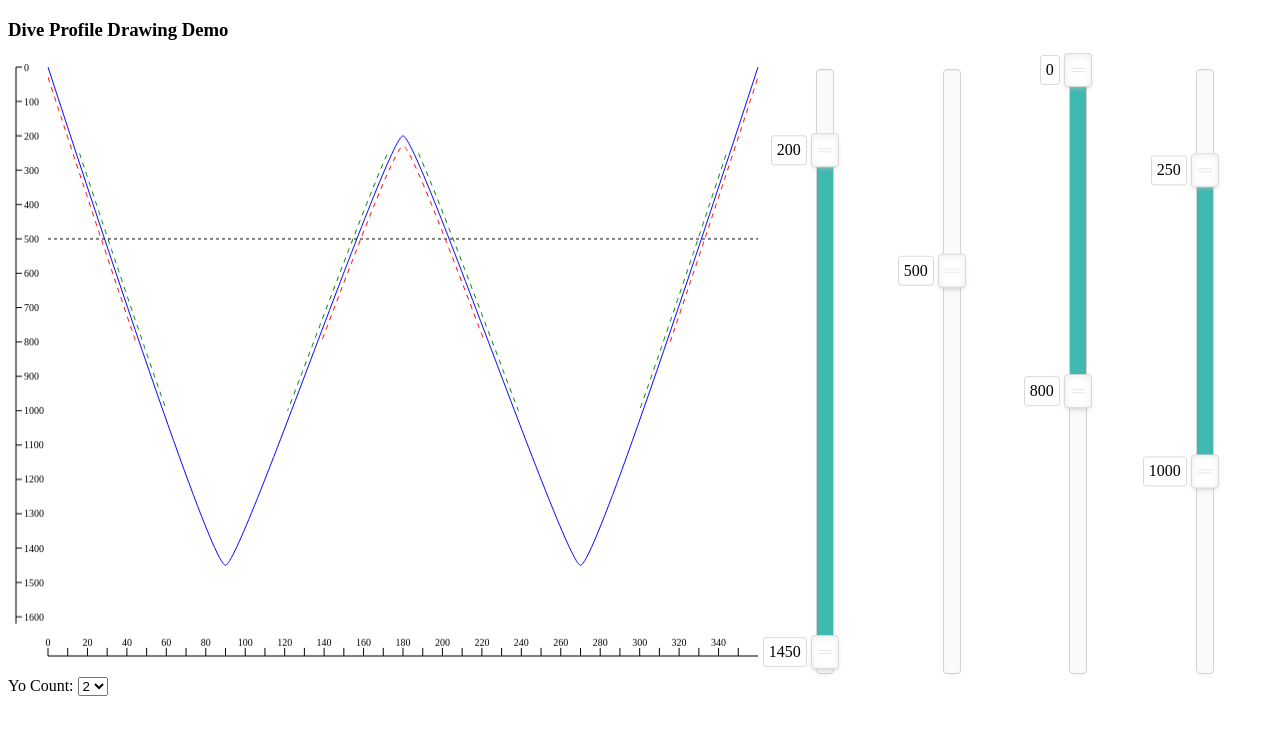
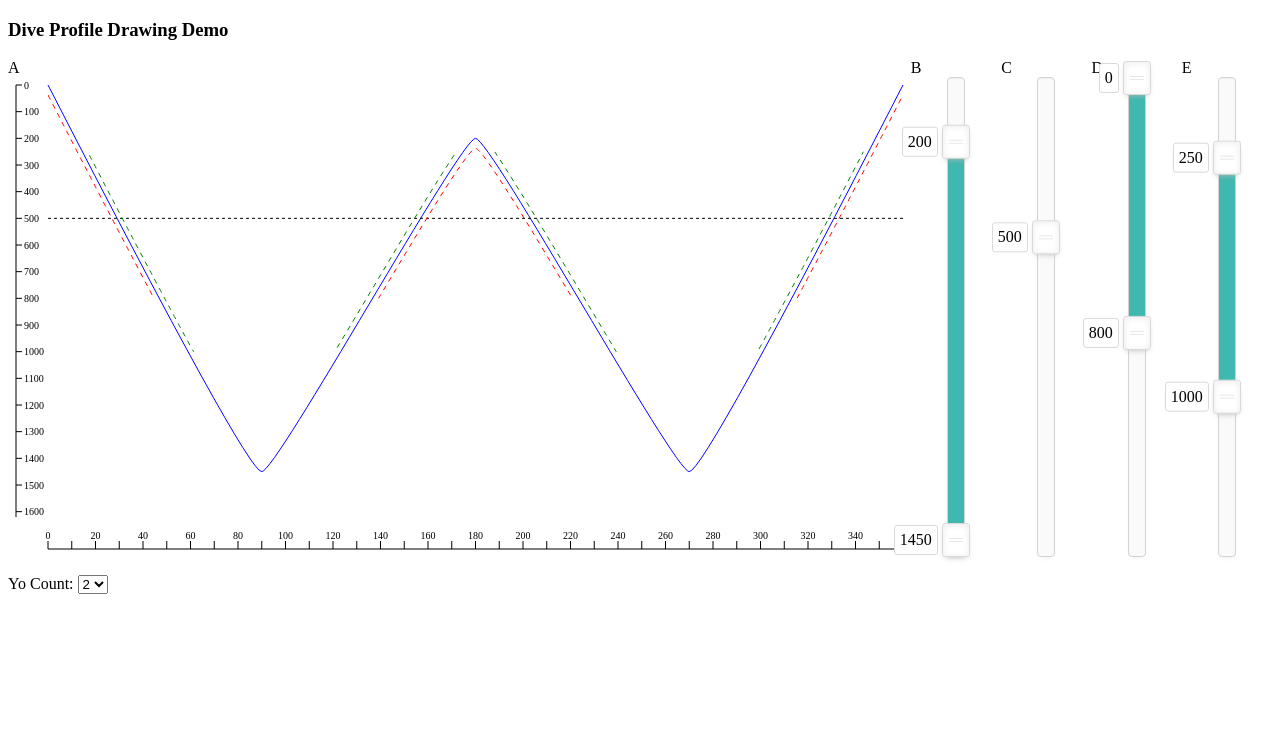
Before and after one commit to rjcarr/rjcarr.github.io, a plain HTML site: page divesandsliders.html in a window 1280 px wide. Drawn offline with nearby package versions, Linux system fonts and the light colour scheme.

Commit message:
added css grid formatting

```diff
--- a/divesandsliders.html
+++ b/divesandsliders.html
@@ -4,17 +4,38 @@
 	<meta charset="utf-8">
 	<title>Dive Drawing Demo</title>
 	<style>
-		#canvas {
-			border: 0px solid black;
+		/* grid container */
+		container {
+			width:100%;
+			display:grid;
+			grid-template-columns: 10fr 1fr 1fr 1fr 1fr;
 		}
 
-		th, td {
-			padding: 3px;
-			vertical-align: top;
+		/* selects every direct child div */
+		container > div {}
+
+		/* selects every 5th element as 1, 6, 11, etc */
+		container > div:nth-child(5n + 1) {}
+
+		/* selects the sixth element and after */
+		container > div:nth-child(n + 6) {
+			height: 480px;
 		}
 
-		input[type="text"] {
-			width: 50px;
+		/* the canvas needs to fill the entire grid cell */
+		container > div:nth-child(6) > canvas {
+			width: 100%;
+			height: 100%;
+		}
+
+		/* selects the div under the seventh element and after as the slider needs its own div and it needs to be sized */
+		container > div:nth-child(n + 7) > div {
+			height: 480px;
+		}
+
+		/* the slider containers need to be justified */
+		container > div:nth-child(n + 7) {
+			justify-self: center;
 		}
 
 	</style>
@@ -24,40 +45,39 @@
 <body>
 <h3>Dive Profile Drawing Demo</h3>
 
-<div style="width:100%;height:600px;display:flex;flex-wrap:wrap">
-	<!--
-	<div style="flex:60%;height:100px">
+<container>
+	<div>
 		A
 	</div>
-	<div style="flex:10%;height:100px">
+	<div>
 		B
 	</div>
-	<div style="flex:10%;height:100px">
+	<div>
 		C
 	</div>
-	<div style="flex:10%;height:100px">
+	<div>
 		D
 	</div>
-	<div style="flex:10%;height:100px">
+	<div>
 		E
 	</div>
-	-->
-	<div style="flex:60%">
-		<canvas id="canvas" style="width:100%;height:100%"></canvas>
+	<div id="canvas-container">
+		<canvas id="canvas"></canvas>
 	</div>
-	<div id="depth" style="flex:10%">
-		<div id="depth-container" style="height:100%;margin:10px 0px 10px 50px"></div>
+	<div>
+		<div id="depth-container"></div>
 	</div>
-	<div id="pump" style="flex:10%">
-		<div id="pump-container" style="height:100%;margin:10px 0px 10px 50px"></div>
+	<div>
+		<div id="pump-container"></div>
 	</div>
-	<div id="ctd" style="flex:10%">
-		<div id="ctd-container" style="height:100%;margin:10px 0px 10px 50px"></div>
+	<div>
+		<div id="ctd-container"></div>
 	</div>
-	<div id="optics" style="flex:10%">
-		<div id="optics-container" style="height:100%;margin:10px 0px 10px 50px"></div>
+	<div>
+		<div id="optics-container"></div>
 	</div>
-</div>
+</container>
+
 <br>
 <span>Yo Count: </span>
 <select id="yoselect">
@@ -493,16 +513,16 @@ document.getElementById("yoselect").addEventListener(
 let Sliders = (
 	function() {
 
-		let depthContainer = document.getElementById('depth-container');
-		let pumpContainer = document.getElementById('pump-container');
-		let ctdContainer = document.getElementById('ctd-container');
-		let opticsContainer = document.getElementById('optics-container');
+		let depthContainer = document.getElementById("depth-container");
+		let pumpContainer = document.getElementById("pump-container");
+		let ctdContainer = document.getElementById("ctd-container");
+		let opticsContainer = document.getElementById("optics-container");
 
 		// options for two handles
 		let depthOptions = {
 			range: {
-				'min': 0,
-				'max': 1500
+				"min": 0,
+				"max": 1500
 			},
 			start: [200, 1450],
 			connect: [false, true, false],
@@ -521,24 +541,24 @@ let Sliders = (
 
 			// allows us to do depth-down
 			// note not needed since default creates max at bottom
-			// direction: 'rtl',
+			// direction: "rtl",
 
 			// allows the range between handles to be dragged
-			// note this disables the default 'tap' behavior that animates the handles to the tapped position
-			// also note 'snap' might be a better option than 'tap' when animations break down
-			behaviour: 'drag',
+			// note this disables the default "tap" behavior that animates the handles to the tapped position
+			// also note "snap' might be a better option than 'tap" when animations break down
+			behaviour: "drag",
 
 			// might need to use this if the set keeps wigging out
 			// animate: false
 
 			// note: Set dimensions! Vertical sliders don't assume a default height, so a height needs to be set. Any unit can be used, including px, em or rem.
-			orientation: 'vertical'
+			orientation: "vertical"
 
 			// pips are nice but might take up too much room
 			// note there are a bunch of modes available so this might not be the best one
 			/*
 			pips: {
-				mode: 'steps',
+				mode: "steps",
 				density: 20,
 				filter: function(value, type) {
 					if(value % 100 == 0) {
@@ -563,7 +583,7 @@ let Sliders = (
 				start: [ 500 ],
 				connect: [false, false],
 				tooltips: true,
-				behaviour: 'snap'
+				behaviour: "snap"
 			}
 		);
 
@@ -599,7 +619,7 @@ let Sliders = (
 		}
 
 		depthSlider.on(
-			"slide", // note 'update' given even more events, but probably not needed
+			"slide", // note "update" given even more events, but probably not needed
 			function(values, handle) {
 
 				if(handle == 1) {
```
